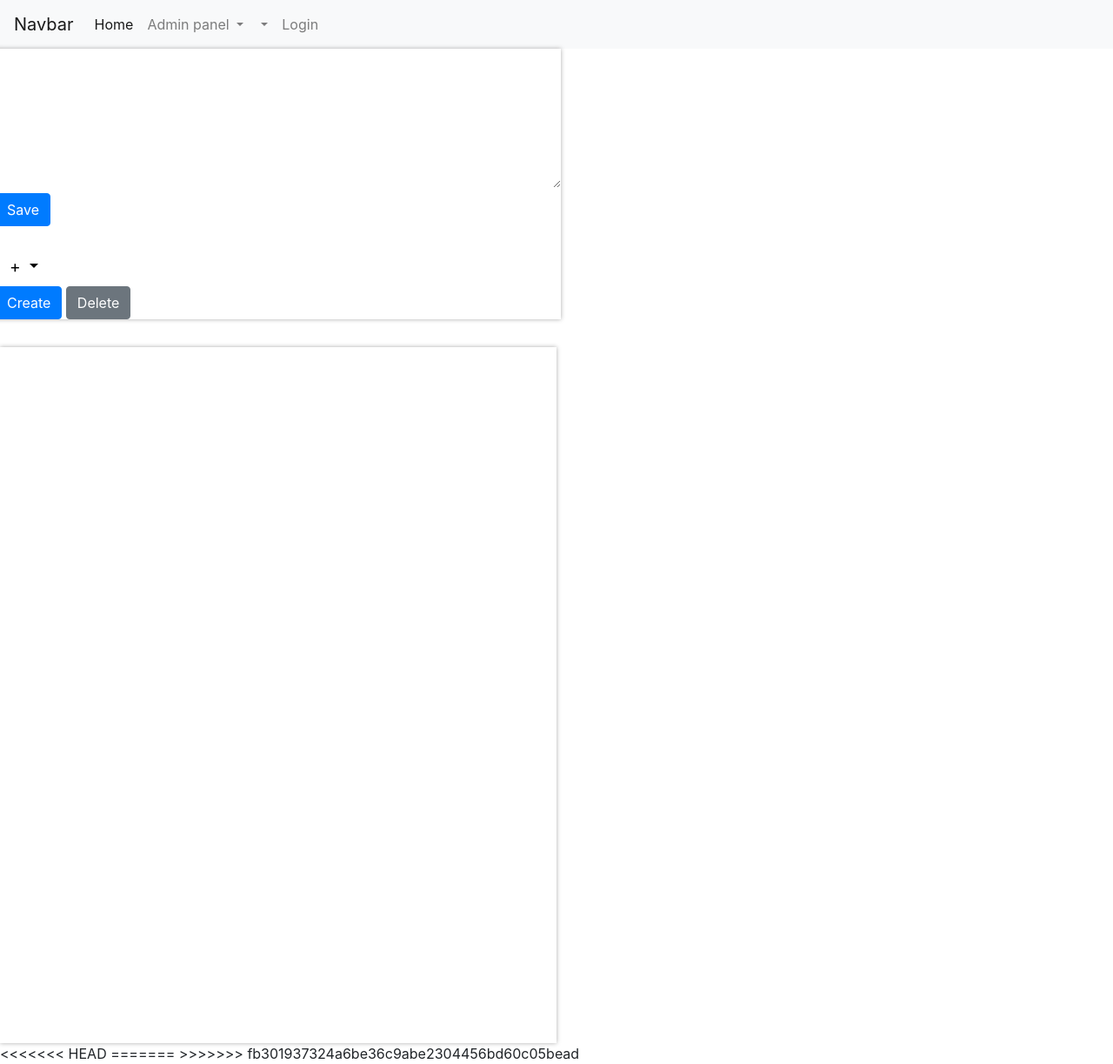
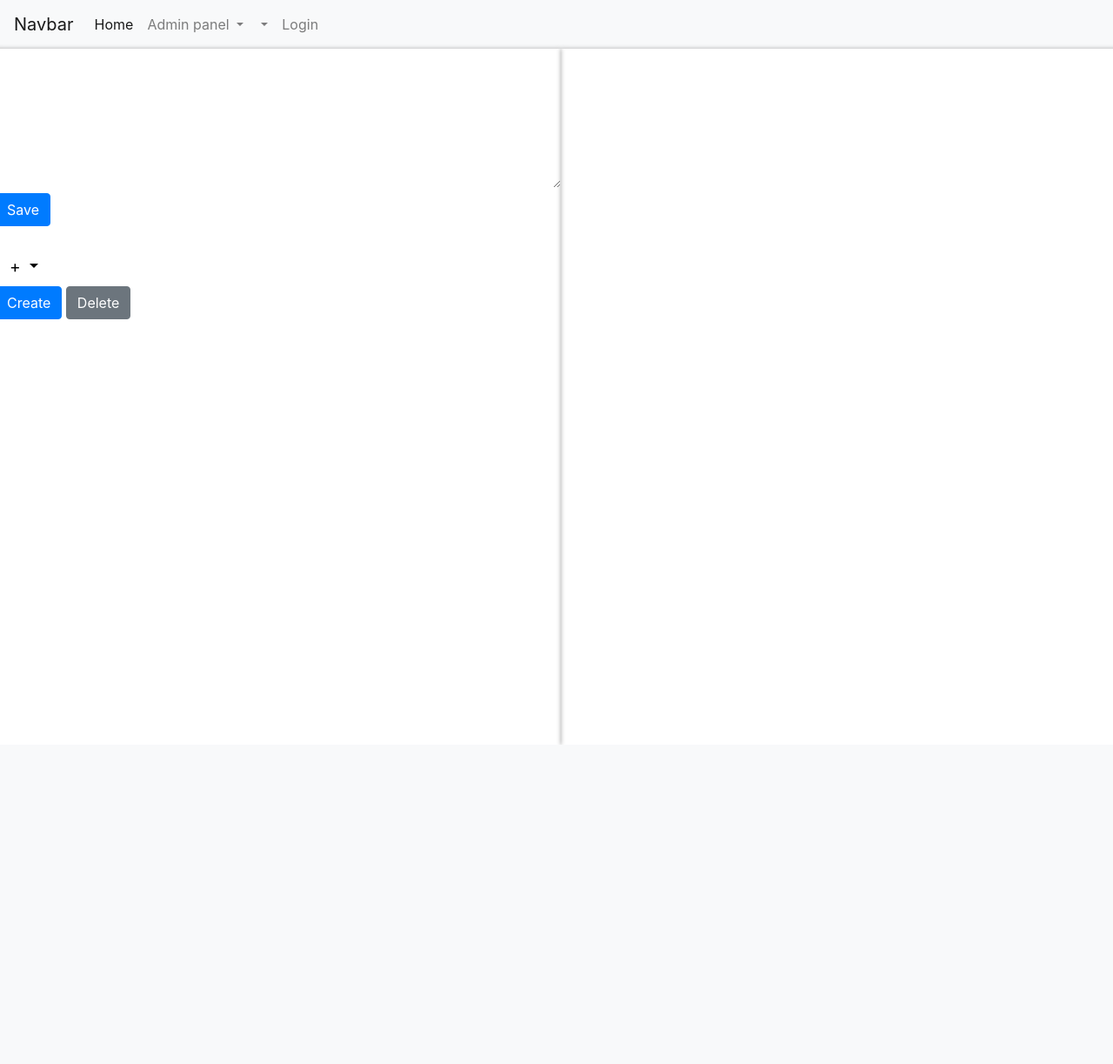
Before and after one commit to prateekpm123/Final-year-project-1, a PHP site: page /admin-control-form.html in a window 1280 px wide. Shown: the whole page at 87% size. After the commit the page ends 856 px from the top, so only its background shows below. Run offline with PHP 8.4, Linux system fonts and the light colour scheme.

Commit message:
Undid the mistakes Pooja made

```diff
--- a/admin-control-form.css
+++ b/admin-control-form.css
@@ -44,6 +44,7 @@ textarea.questionarea:hover {
     -webkit-box-shadow: 0px 0px 5px 0px rgb(170, 170, 170);
     -moz-box-shadow: 0px 0px 5px 0px rgb(170, 170, 170);
     box-shadow: 0px 0px 5px 0px rgb(170, 170, 170);
+    min-height: 100vh;
     height: 100%;
     padding: 0;
     /* margin-left: 10px; */
--- a/admin-control-form.html
+++ b/admin-control-form.html
@@ -1,26 +1,19 @@
 <!-- <?php
-
 session_start();
 $username = $_SESSION['uname'];
-
 include("mydb.php");
-
 // $con = mysqli_connect('localhost','root');
 // if($con) {
 //     // echo "sucess";
-
 // }
 // $db = mysqli_select_db($con, 'final_year_project');
 // if($db) {
 //     // echo "sucess h1";
 // }
-
 // include_once("mydb.php");
-
 // if (isset($_POST['submit']))
 // {
     // $Q1 =$_POST['question'];
-
     // // $query = "INSERT INTO `questions` (`Q1`) VALUES ('$Q1') WHERE `Form Number`='Form2'";
     // $query = "UPDATE `questions` SET `Q2`='$Q1' WHERE `Form Number`='Form2'";
 
@@ -36,7 +29,6 @@ include("mydb.php");
     //     ini_set('display_errors', 1);
     // }
 // }
-
 ?> -->
 
 <!DOCTYPE html>
@@ -112,17 +104,18 @@ include("mydb.php");
     </nav>
     <div class="row mainBody">
         <div class="col-lg-6 left-side">
-            <form method="post" id="form-page" action="userinfo.php">
-                <!-- <div id='makingArea'> -->
-                <textarea name="question" placeholder="Enter questions..." id="1" onmouseover="" onkeypress="" cols="30"
-                    rows="10" class="questionarea">
+            <div class="addingQuestionBody">
+                <form method="post" id="form-page1" action="userinfo.php">
+                    <!-- <div id='makingArea'> -->
+                    <textarea name="question" placeholder="Enter the questions..." id="1" onmouseover="" onkeypress=""
+                        cols="30" rows="10" class="questionarea">
                     </textarea>
                     <!-- <input type="button" class="btn btn-primary" id="sub" value="submit" onclick="">  -->
                     <button id="sub" class="btn btn-primary savebtn"> Save</button>
                     <span id="result"></span>
                     <li class="nav-item dropdown myCustomization-li" id="user_dropdown">
-                        <a class="nav-link dropdown-toggle myCustomization-a" href="#" id="navbarDropdownMenuLink" role="button"
-                            data-toggle="dropdown" aria-haspopup="true" aria-expanded="false">+
+                        <a class="nav-link dropdown-toggle myCustomization-a" href="#" id="navbarDropdownMenuLink"
+                            role="button" data-toggle="dropdown" aria-haspopup="true" aria-expanded="false">+
                         </a>
                         <div class="dropdown-menu" aria-labelledby="navbarDropdownMenuLink" id="dropdown">
                             <a class="dropdown-item" href="#">Multiple choice</a>
@@ -184,13 +177,13 @@ include("mydb.php");
     <!-- ##### Bootstrap libraries ##### -->
     <script src="https://code.jquery.com/jquery-3.4.1.slim.min.js"
         integrity="sha384-J6qa4849blE2+poT4WnyKhv5vZF5SrPo0iEjwBvKU7imGFAV0wwj1yYfoRSJoZ+n" crossorigin="anonymous">
-    </script>
+        </script>
     <script src="https://cdn.jsdelivr.net/npm/popper.js@1.16.0/dist/umd/popper.min.js"
         integrity="sha384-Q6E9RHvbIyZFJoft+2mJbHaEWldlvI9IOYy5n3zV9zzTtmI3UksdQRVvoxMfooAo" crossorigin="anonymous">
-    </script>
+        </script>
     <script src="https://stackpath.bootstrapcdn.com/bootstrap/4.4.1/js/bootstrap.min.js"
         integrity="sha384-wfSDF2E50Y2D1uUdj0O3uMBJnjuUD4Ih7YwaYd1iqfktj0Uod8GCExl3Og8ifwB6" crossorigin="anonymous">
-    </script>
+        </script>
 
     <!--  ###### Jquery libraries ##### -->
     <script src="jquery-ui-1.12.1.custom/external/jquery/jquery.js"></script>
@@ -202,14 +195,6 @@ include("mydb.php");
     <script src="admin-control-form.js"></script>
 
 
-<<<<<<< HEAD
-=======
-
-    <script>
-
-    </script>
-
->>>>>>> fb301937324a6be36c9abe2304456bd60c05bead
 </body>
 
 </html>
--- a/admin-control-form.js
+++ b/admin-control-form.js
@@ -135,7 +135,7 @@ $(document).ready(
         });
 
 
-    // ******* CODE TO MAKE A WINDOW APPEAR AND DISAPPEAR *******
+// ******* CODE TO MAKE A WINDOW APPEAR AND DISAPPEAR *******
 
         // function appear() {
         //     $('.pop').show();
```
